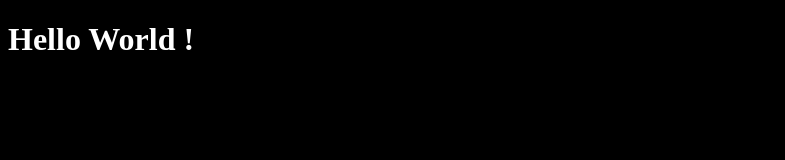
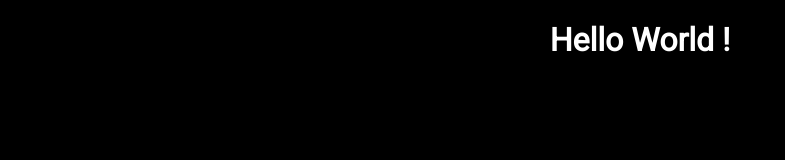
Before and after one commit to 17steen/17steen.github.io, a plain HTML site: page index.html in a window 1280 px wide. Shown: the whole page, without its empty margins (0-785 px from the left). Drawn offline with Linux system fonts and the light colour scheme.

Commit message:
ok that's nice

```diff
--- a/index.html
+++ b/index.html
@@ -1,10 +1,14 @@
 <!DOCTYPE html>
-  <html lang = "en-US">
+<html lang="en-US">
+
 <head>
     <title>This is a Webpage</title>
     <link rel="stylesheet" type="text/css" href="styling.css">
+    <link href="https://fonts.googleapis.com/css?family=Roboto&display=swap" rel="stylesheet">
 </head>
+
 <body>
     <h1>Hello World !</h1>
 </body>
+
 </html>
--- a/styling.css
+++ b/styling.css
@@ -1,5 +1,7 @@
 body {
     background-color: black;
+    text-align: center;
+    font-family: 'Roboto', sans-serif;
 }
 
 h1 {
```
Lines whose indentation alone changed are shown as unchanged.
